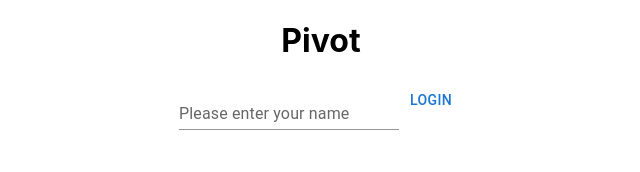
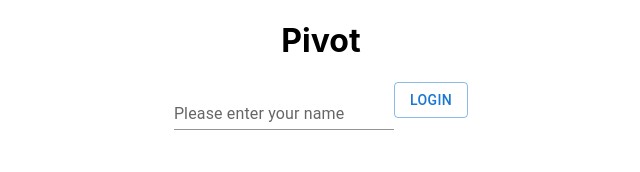
Before and after one commit to isle88/pivot-frontend, a React (Create React App) app: page / in a window 1280 px wide. Shown: the top 172 px of the page, without its empty margins (319-959 px from the left). Built offline with nearby package versions, Linux system fonts and the light colour scheme.

Commit message:
add sessionStorage

```diff
--- a/src/components/Form.jsx
+++ b/src/components/Form.jsx
@@ -9,15 +9,16 @@ import {
 } from "@mui/material";
 import { useState } from "react";
 
-export const Form = () => {
+export const Form = (props) => {
   const [isQuestion, setIsQuestion] = useState("true"); // fetch data
   const [countAnswers, setCountAnswers] = useState(4); // fetch data
   const [correctAnswer, setCorrectAnswer] = useState("A"); // fetch data
   const options = ["A", "B", "C", "D", "E", "F"]; // fetch data
   const answerList = [];
   const [resultText, setResultText] = useState("");
-  const [result, setResult] = useState('false');
+  const [result, setResult] = useState("false");
   const [userAnswer, setUserAnswer] = useState("");
+  const username = sessionStorage.getItem('username')
 
   for (let i = 0; i <= countAnswers - 1; i++) {
     answerList.push(options[i]);
@@ -26,21 +27,21 @@ export const Form = () => {
   const handleAnswer = (event) => {
     setUserAnswer(event.target.value);
     setResultText(" ");
-    setResult('true');
+    setResult("true");
   };
 
   const handleSubmit = (event) => {
     event.preventDefault();
-
+    sessionStorage.setItem("answer", userAnswer);
     if (userAnswer === correctAnswer) {
       setResultText("You are correct!");
-      setResult('true');
+      setResult("true");
     } else if (userAnswer !== correctAnswer) {
       setResultText("Are you sure?");
-      setResult('false');
+      setResult("false");
     } else {
       setResultText("Please select answer");
-      setResult('false');
+      setResult("false");
     }
   };
 
@@ -55,7 +56,8 @@ export const Form = () => {
     );
   });
 
-  // useEffect , call api check is Presentation active?
+  // console.log(username)
+  // console.log(sessionStorage.getItem("answer", "<<<<"));
 
   return (
     <>
--- a/src/components/Login.jsx
+++ b/src/components/Login.jsx
@@ -14,12 +14,14 @@ export const Login = () => {
     if (username === "") {
       alert("username should not be blank");
     } else {
+      sessionStorage.setItem('username', username)
       navigate("/Form");
     }
   };
 
   return (
     <>
+    {sessionStorage.clear()}
       <TextField
         id="standard-basic"
         type="text"
@@ -27,9 +29,46 @@ export const Login = () => {
         variant="standard"
         onChange={handleInput}
       />
-      <Button type="submit" onClick={handleLogin}>
+      <Button  variant="outlined" type="submit" onClick={handleLogin}>
         Login
       </Button>
     </>
   );
 };
+
+
+// import { useNavigate } from "react-router-dom";
+// import { useState } from "react";
+// import { TextField, Button } from "@mui/material";
+
+// export const Login = () => {
+//   const [username, setUsername] = useState("");
+//   const navigate = useNavigate();
+
+//   const handleInput = (e) => {
+//     setUsername(e.target.value);
+//   };
+
+//   const handleLogin = () => {
+//     if (username === "") {
+//       alert("username should not be blank");
+//     } else {
+//       navigate("/Form", username={username});
+//     }
+//   };
+
+//   return (
+//     <>
+//       <TextField
+//         id="standard-basic"
+//         type="text"
+//         label="Please enter your name"
+//         variant="standard"
+//         onChange={handleInput}
+//       />
+//       <Button  variant="outlined" type="submit" onClick={handleLogin}>
+//         Login
+//       </Button>
+//     </>
+//   );
+// };
```
Also changed, not shown: src/utils/api.js (added).
